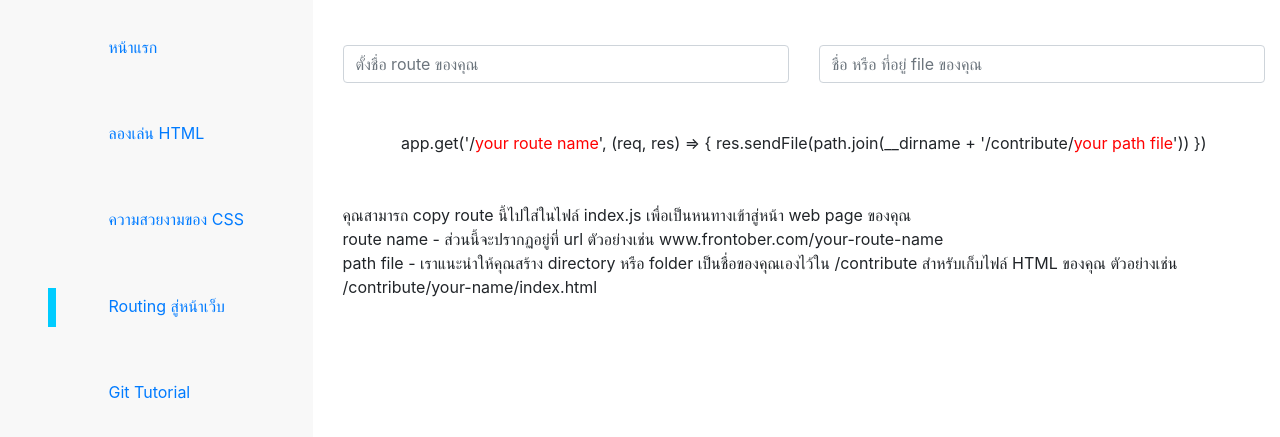
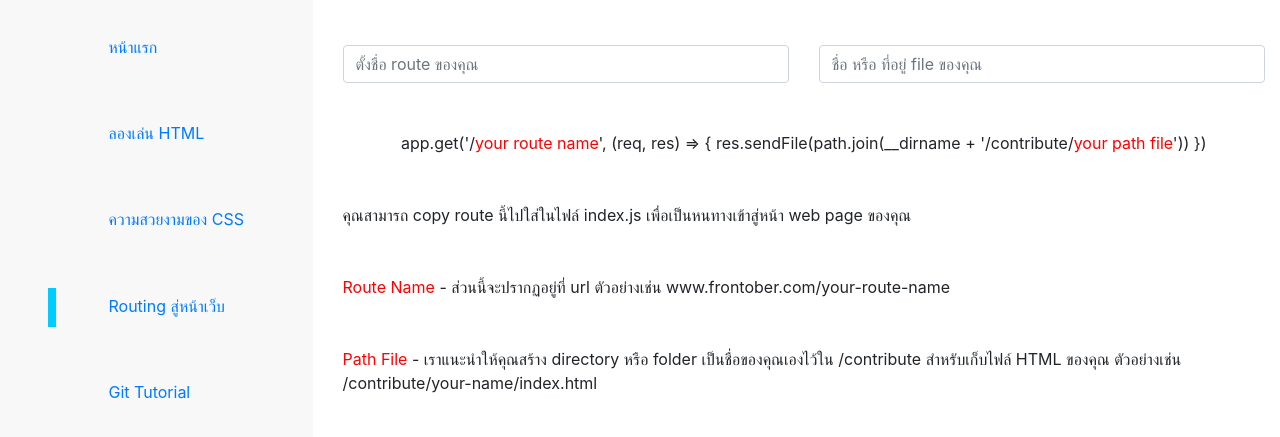
Before and after one commit to BevilKunG/frontober, a website: page html/tutorialNodeJS.html in a window 1280 px wide. Shown: the part 99-536 px from the top of the page. Drawn offline with nearby package versions, Linux system fonts and the light colour scheme.

Commit message:
[Edited] full page tutorial

```diff
--- a/css/tutorials.css
+++ b/css/tutorials.css
@@ -42,3 +42,7 @@
 .highlight-text {
   color: red;
 }
+
+.full-page {
+  height: 100vh;
+}
--- a/html/tutorialNodeJS.html
+++ b/html/tutorialNodeJS.html
@@ -44,7 +44,7 @@
         </div>
       </div>
       <div class="col-9">
-        <div class="container mt-5">
+        <div class="container mt-5 full-page">
           <h1 class="text-center mb-5">Routing สู่หน้าเว็บ</h1>
 
           <div class="row mb-5">
@@ -65,9 +65,9 @@
           </div>
 
           <div>
-            <span>คุณสามารถ copy route นี้ไปใส่ในไฟล์ index.js เพื่อเป็นหนทางเข้าสู่หน้า web page ของคุณ</span>
-            <div>route name - ส่วนนี้จะปรากฏอยู่ที่ url ตัวอย่างเช่น www.frontober.com/your-route-name</div>
-            <div>path file - เราแนะนำให้คุณสร้าง directory หรือ folder เป็นชื่อของคุณเองไว้ใน /contribute สำหรับเก็บไฟล์ HTML ของคุณ ตัวอย่างเช่น /contribute/your-name/index.html </div>
+            <div class="mb-5">คุณสามารถ copy route นี้ไปใส่ในไฟล์ index.js เพื่อเป็นหนทางเข้าสู่หน้า web page ของคุณ</div>
+            <div class="mb-5"><span class="highlight-text">Route Name</span> - ส่วนนี้จะปรากฏอยู่ที่ url ตัวอย่างเช่น www.frontober.com/your-route-name</div>
+            <div class="mb-5"><span class="highlight-text">Path File</span> - เราแนะนำให้คุณสร้าง directory หรือ folder เป็นชื่อของคุณเองไว้ใน /contribute สำหรับเก็บไฟล์ HTML ของคุณ ตัวอย่างเช่น /contribute/your-name/index.html </div>
           </div>
         </div>
       </div>
```
Also changed, not shown: html/tutorialCSS.html (+1 -1 lines), html/tutorialGit.html (+1 -1 lines), html/tutorialHTML.html (+1 -1 lines), html/tutorials.html (+1 -1 lines).
